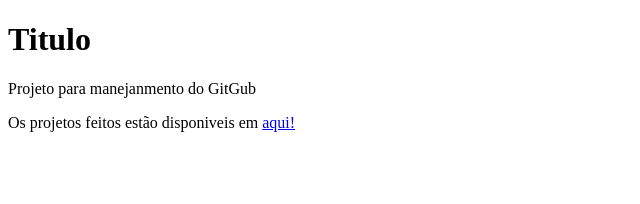
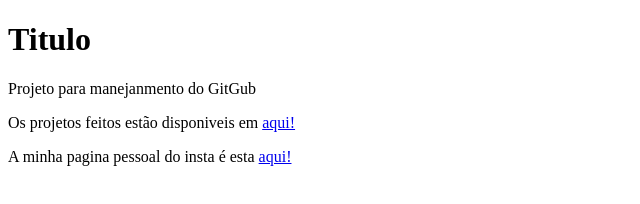
Before and after one commit to Gabrielfgomss/github-experience, a plain HTML site: page descricao.html in a window 1280 px wide. Shown: the whole page, without its empty margins (0-640 px from the left). Drawn offline with Linux system fonts and the light colour scheme.

Commit message:
adicionando instagram

```diff
--- a/descricao.html
+++ b/descricao.html
@@ -11,6 +11,7 @@
     <p>Projeto para manejanmento do GitGub</p>
     <div>
         <p>Os projetos feitos estão disponiveis em <a href="https://github.com/Gabrielfgomss">aqui!</a></p>
+        <p>A minha pagina pessoal do insta é esta <a href="https://www.instagram.com/gabrielfgomss/">aqui!</a></p>
     </div>
 </body>
 </html>
```
